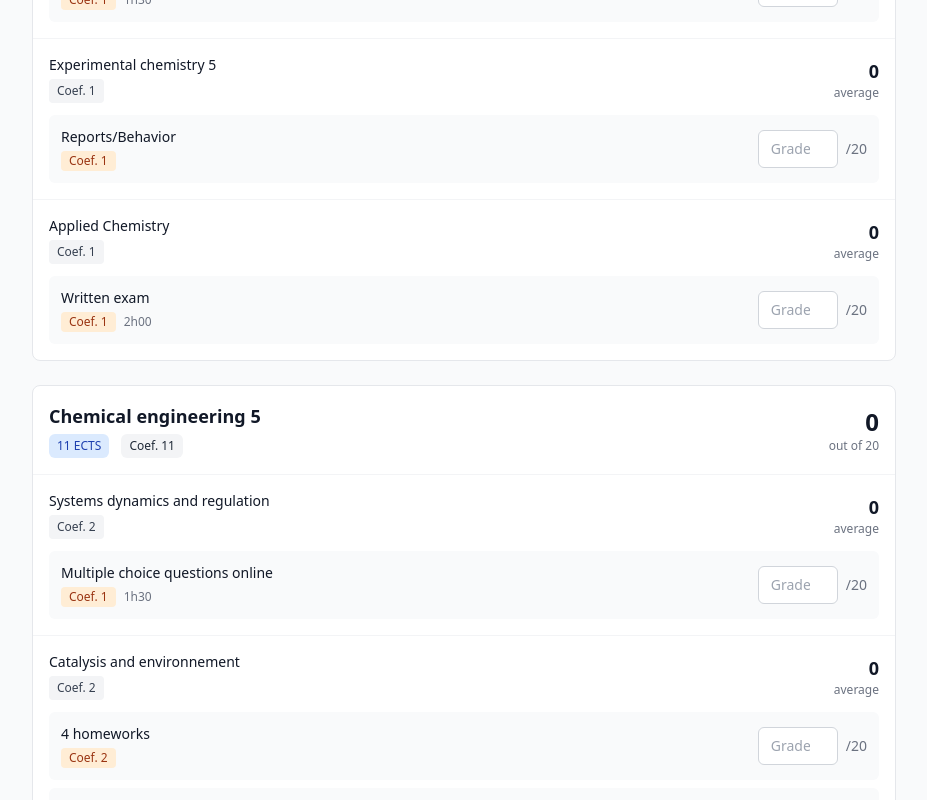
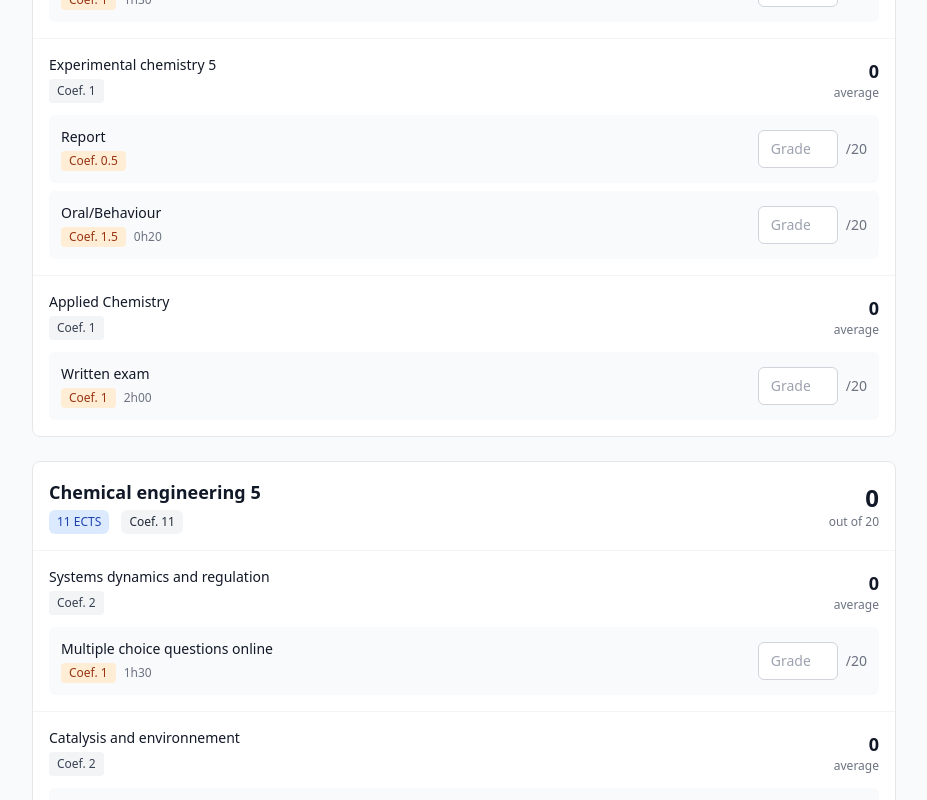
Before and after one commit to samircumsudzade/ufaz-grade-calculator-l3, a React (Vite) app: page / in a window 1280 px wide. Shown: the part 920-1720 px from the top of the page, without its empty margins (176-1103 px from the left). Built offline with nearby package versions, Linux system fonts and the light colour scheme.

Commit message:
Update coefficients according to new values

```diff
--- a/src/data/syllabusData.ts
+++ b/src/data/syllabusData.ts
@@ -40,7 +40,8 @@ export const syllabusData: SyllabusData = [
         "name": "Experimental chemistry 5",
         "coef": 1,
         "assessments": [
-          { "label": "Reports/Behavior", "coef": 1 }
+          { "label": "Report", "coef": 0.5 },
+          { "label": "Oral/Behaviour", "coef": 1.5, "duration": "0h20" }
         ]
       },
       {
@@ -68,8 +69,8 @@ export const syllabusData: SyllabusData = [
         "name": "Catalysis and environnement",
         "coef": 2,
         "assessments": [
-          { "label": "4 homeworks", "coef": 2 },
-          { "label": "Written exam", "coef": 3, "duration": "1h30" }
+          { "label": "4 homeworks", "coef": 1 },
+          { "label": "Written exam", "coef": 4, "duration": "1h30" }
         ]
       },
       {
```
